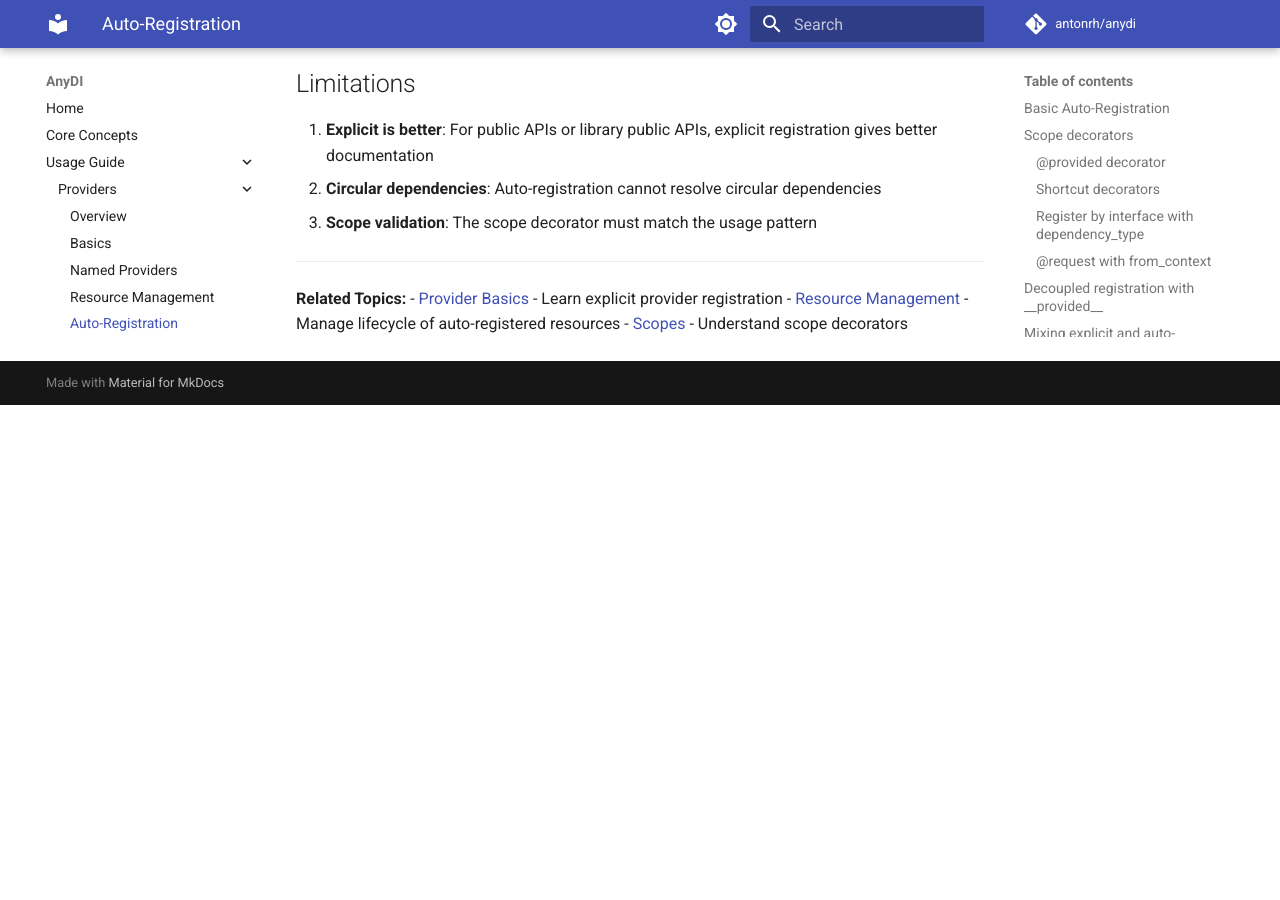
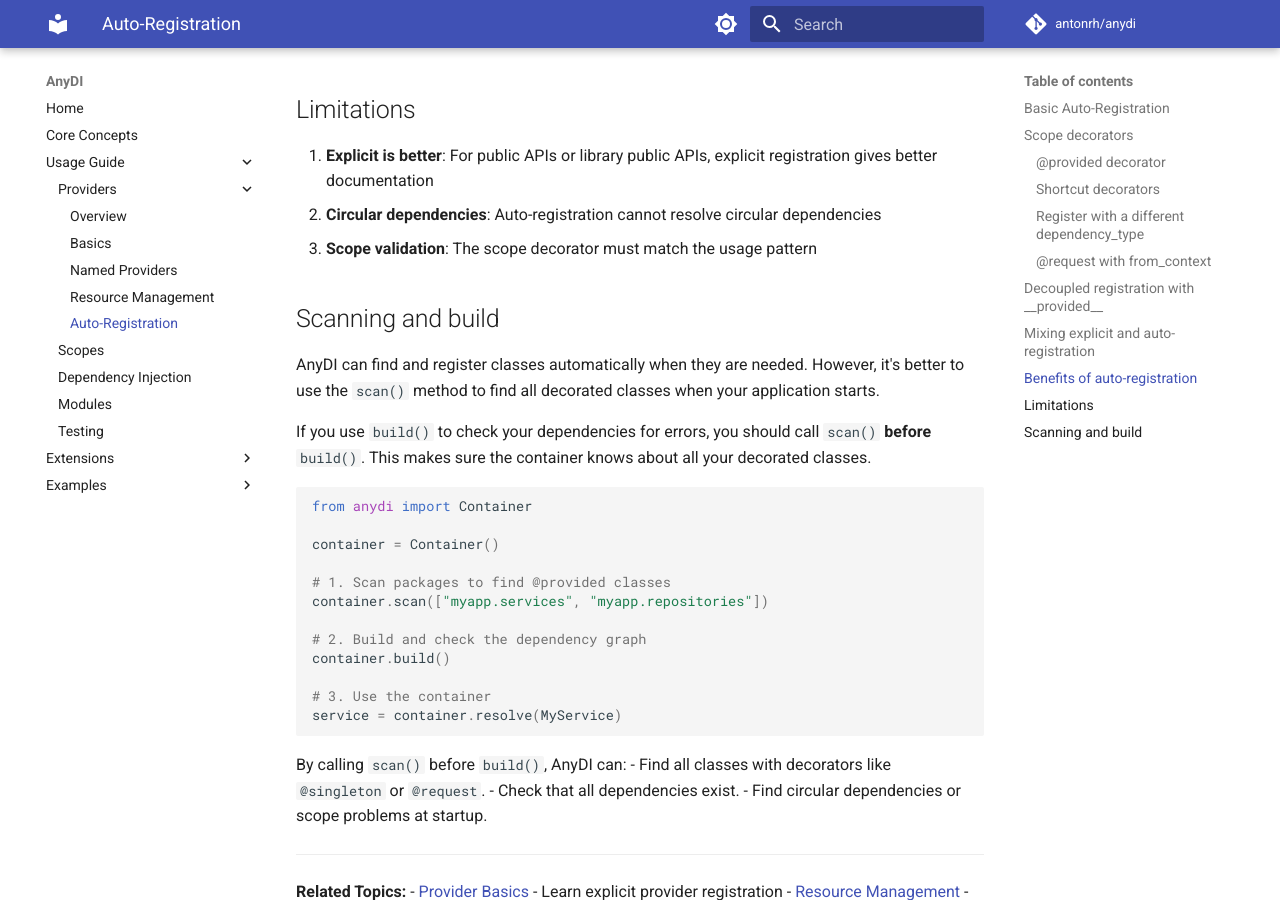
Before and after one commit to antonrh/anydi, an MkDocs documentation site: the page built from docs/usage/providers/auto-registration.md, in a window 1280 px wide and 900 px high, scrolled down 4570 px. Built offline with MkDocs 1.6.1 and Material for MkDocs 9.7.7, drawn with Linux system fonts in a browser that asks for light colours; comment, search, counter and statistics services are not loaded; before the commit the page ends 4975 px from its top, so only the background shows below that; some of the changed text lies outside the part shown.

Commit message:
Update docs

````diff
--- a/docs/usage/providers/auto-registration.md
+++ b/docs/usage/providers/auto-registration.md
@@ -96,9 +96,9 @@ repo = container.resolve(UserRepository)
 | `@transient` | `@provided(scope="transient")` |
 | `@request` | `@provided(scope="request")` |
 
-### Register by interface with `dependency_type`
+### Register with a different `dependency_type`
 
-Use `dependency_type` to register a class under its interface. This works with `container.scan()`:
+Use `dependency_type` to register a class as a different type (e.g., a base class or protocol). This works with `container.scan()`:
 
 ```python
 from abc import ABC, abstractmethod
@@ -120,7 +120,7 @@ class UserRepository(IRepository):
 container = Container()
 container.scan(["myapp.repositories"])
 
-# Resolve by interface
+# Resolve by dependency type
 repo = container.resolve(IRepository)
 ```
 
@@ -169,7 +169,7 @@ class UserRepository:
 This keeps your classes free from framework imports. The `__provided__` dict supports:
 
 - `scope` (required) - `"singleton"`, `"transient"`, or `"request"`
-- `dependency_type` (optional) - interface to register under (works with `scan()`)
+- `dependency_type` (optional) - the type to register as, e.g., a base class or protocol (works with `scan()`)
 - `from_context` (optional) - `True` if set via `context.set()`, only for `"request"` scope
 
 ## Mixing explicit and auto-registration
@@ -216,6 +216,32 @@ notifier.notify("user@example.com", "Welcome!")
 2. **Circular dependencies**: Auto-registration cannot resolve circular dependencies
 3. **Scope validation**: The scope decorator must match the usage pattern
 
+## Scanning and build
+
+AnyDI can find and register classes automatically when they are needed. However, it's better to use the `scan()` method to find all decorated classes when your application starts.
+
+If you use `build()` to check your dependencies for errors, you should call `scan()` **before** `build()`. This makes sure the container knows about all your decorated classes.
+
+```python
+from anydi import Container
+
+container = Container()
+
+# 1. Scan packages to find @provided classes
+container.scan(["myapp.services", "myapp.repositories"])
+
+# 2. Build and check the dependency graph
+container.build()
+
+# 3. Use the container
+service = container.resolve(MyService)
+```
+
+By calling `scan()` before `build()`, AnyDI can:
+- Find all classes with decorators like `@singleton` or `@request`.
+- Check that all dependencies exist.
+- Find circular dependencies or scope problems at startup.
+
 ---
 
 **Related Topics:**
````
Also changed, not shown: docs/concepts.md (+11 -5 lines).
